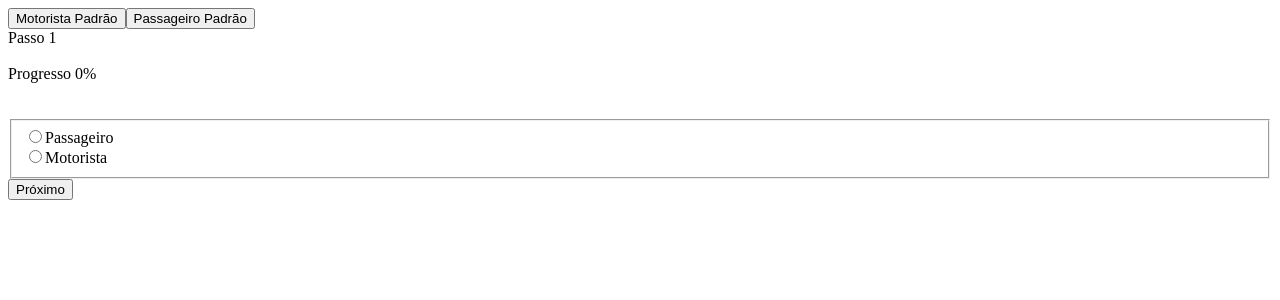
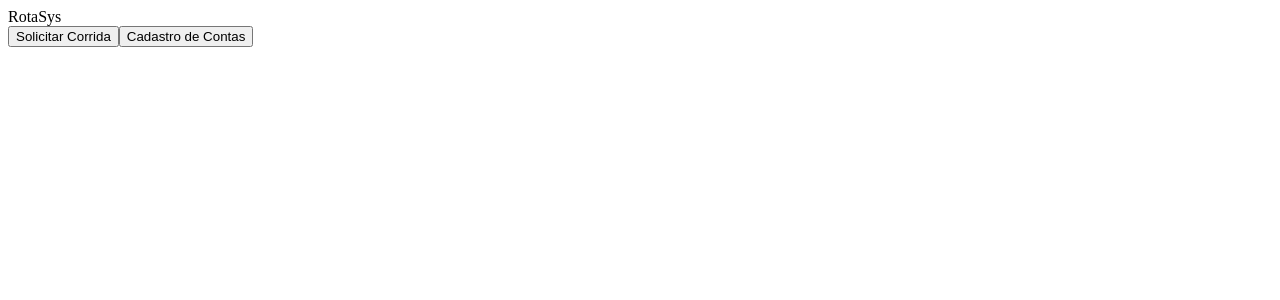
Before and after one commit to ViniMerc/rotasys_branas, a Next.js app in the folder frontend_next/: page / in a window 1280 px wide. Shown: the top 300 px of the page. Built offline with nearby package versions, Linux system fonts and the light colour scheme.

Commit message:
feat: implement pages

```diff
--- a/frontend_next/app/SignupWizard.tsx
+++ b/frontend_next/app/SignupWizard.tsx
@@ -78,6 +78,8 @@ export default class SignupWizard {
 	calculateProgress() {
 		let progress = 0;
 		if (this.isPassenger) progress += 30;
+		if (this.isDriver) progress += 15;
+		if (this.carPlate) progress += 15
 		if (this.name) progress += 15;
 		if (this.email) progress += 15;
 		if (this.cpf) progress += 15;
--- a/frontend_next/app/page.tsx
+++ b/frontend_next/pages/account.tsx
@@ -1,7 +1,8 @@
 "use client"
 
 import { useState } from "react";
-import SignupWizard from "./SignupWizard";
+import SignupWizard from "../app/SignupWizard";
+import { useRouter } from "next/router";
 
 function App() {
 	const [wizard, setWizard] = useState(new SignupWizard());
@@ -10,7 +11,7 @@ function App() {
 		if (fn) fn();
 		setWizard(clone(wizard));
 	}
-
+	const router = useRouter()
 
 
 
@@ -18,7 +19,9 @@ function App() {
 	return (
 		<div>
 			<div>
-
+				<button onClick={() => {
+					router.push("/")
+				}}>Menu</button>
 				<button onClick={() => reload(() => {
 					wizard.populateDriver()
 				})}>Motorista Padrão</button>
@@ -43,6 +46,7 @@ function App() {
 								<input title="passengerOption" type="radio" checked={wizard.isPassenger} onChange={() => reload(() => {
 									wizard.isPassenger = !wizard.isPassenger
 									wizard.isDriver = false
+									wizard.carPlate = ""
 								})} />
 								<label  >Passageiro</label>
 							</div>
@@ -105,11 +109,13 @@ function App() {
 			{wizard.successMessage && <div>
 				<div>
 					{wizard.successMessage}
-					<button onClick={() => reload(() => {
-						wizard.restart()
+					<div>
+						<button onClick={() => reload(() => {
+							wizard.restart()
 
 
-					})}>Recomeçar</button>
+						})}>Recomeçar</button>
+					</div>
 				</div>
 			</div>}
 		</div>
--- /dev/null
+++ b/frontend_next/pages/index.tsx
@@ -0,0 +1,32 @@
+"use client"
+
+import { useRouter } from "next/router"
+
+
+
+function App() {
+
+
+
+const router = useRouter()
+
+
+	return (
+
+		<div>
+			<div>
+				RotaSys
+			</div>
+			<button onClick={() => { }}>Solicitar Corrida</button>
+			<button onClick={() => {
+				router.push("/account")
+			}}>Cadastro de Contas</button>
+		</div>
+
+
+	)
+}
+
+
+
+export default App
```
Also changed, not shown: frontend_next/pages/ride.tsx (added, +25 -0 lines), 1 other file (tests, documents, lock files or other folders).
